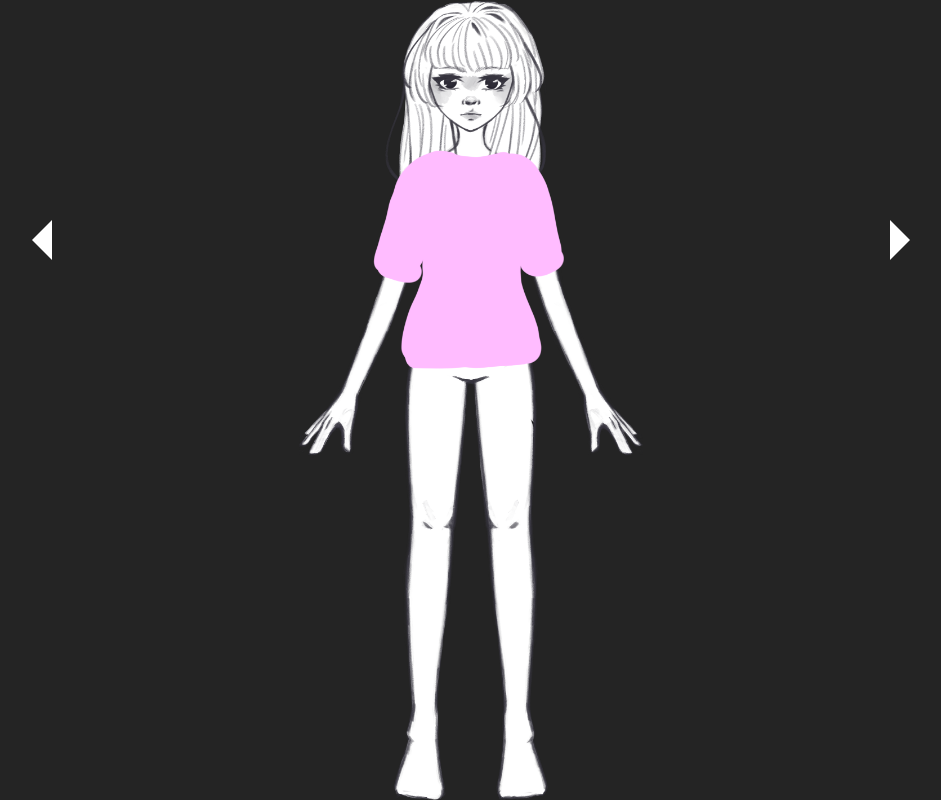
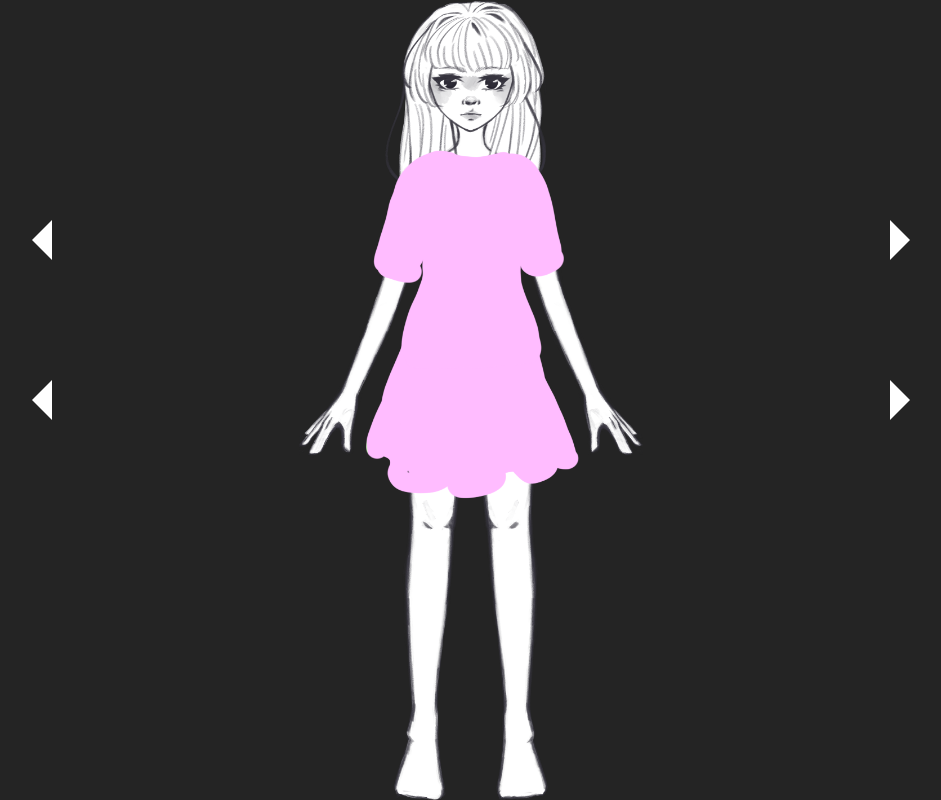
Before and after one commit to Michaela565/dress-me-up-game, a React (Vite) app: page / in a window 1280 px wide. Shown: the whole page, without its empty margins (169-1110 px from the left). Built offline with nearby package versions, Linux system fonts and the light colour scheme.

Commit message:
add bottom to main

```diff
--- a/src/App.css
+++ b/src/App.css
@@ -44,6 +44,13 @@
   align-items: center;
 }
 
+.arrow-bottom{
+  grid-row: 3 / 4;
+  display: flex;
+  justify-content: center;
+  align-items: center;
+}
+
 .forward{
   grid-column: 3/4;
 }
--- a/src/App.tsx
+++ b/src/App.tsx
@@ -4,6 +4,7 @@ import "./App.css";
 import Character from "./components/Character";
 import Top from "./components/Top";
 import Arrow from "./components/Arrow";
+import Bottom from "./components/Bottom";
 import { useState } from "react";
 
 function App() {
@@ -12,6 +13,12 @@ function App() {
     "/src/assets/pinkshirt.png",
     "/src/assets/blueshirt.png",
     "/src/assets/greenshirt.png",
+  ];
+  const [currentBottom, changeCurrentBottom] = useState(0);
+  const bottoms = [
+    "/src/assets/pinkskirt.png",
+    "/src/assets/blueskirt.png",
+    "/src/assets/greenskirt.png",
   ];
   const handleChangeClothes = (
     event: React.MouseEvent,
@@ -58,6 +65,33 @@ function App() {
             );
           }}
         />
+        <Bottom imagePath={bottoms[currentBottom]} />
+        <Arrow
+          className="arrow-bottom forward"
+          orientation="forward"
+          onClick={(event) => {
+            handleChangeClothes(
+              event,
+              "forward",
+              currentBottom,
+              changeCurrentBottom,
+              bottoms
+            );
+          }}
+        />
+        <Arrow
+          className="arrow-bottom back"
+          orientation="back"
+          onClick={(event) => {
+            handleChangeClothes(
+              event,
+              "back",
+              currentBottom,
+              changeCurrentBottom,
+              bottoms
+            );
+          }}
+        />
       </div>
     </>
   );
```
